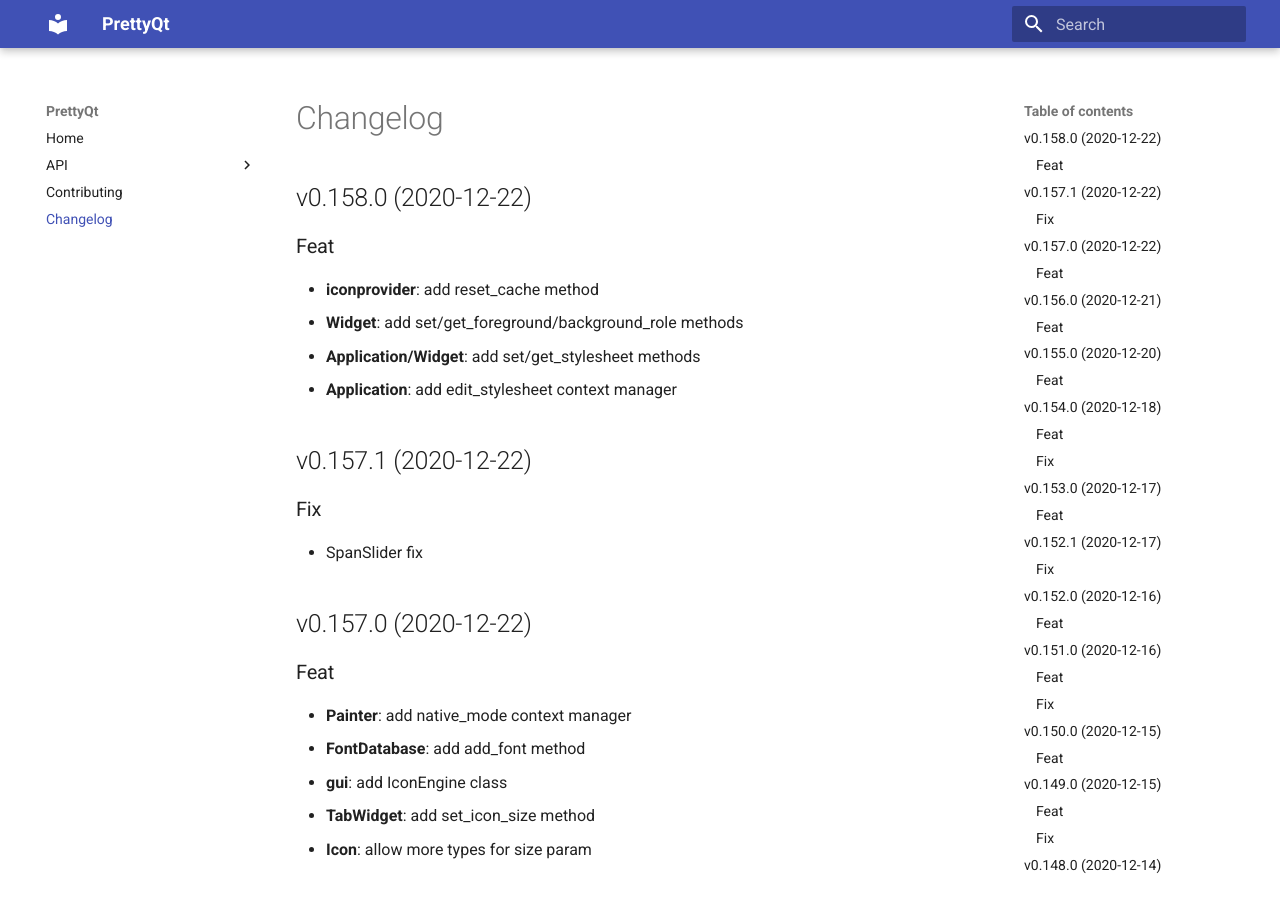
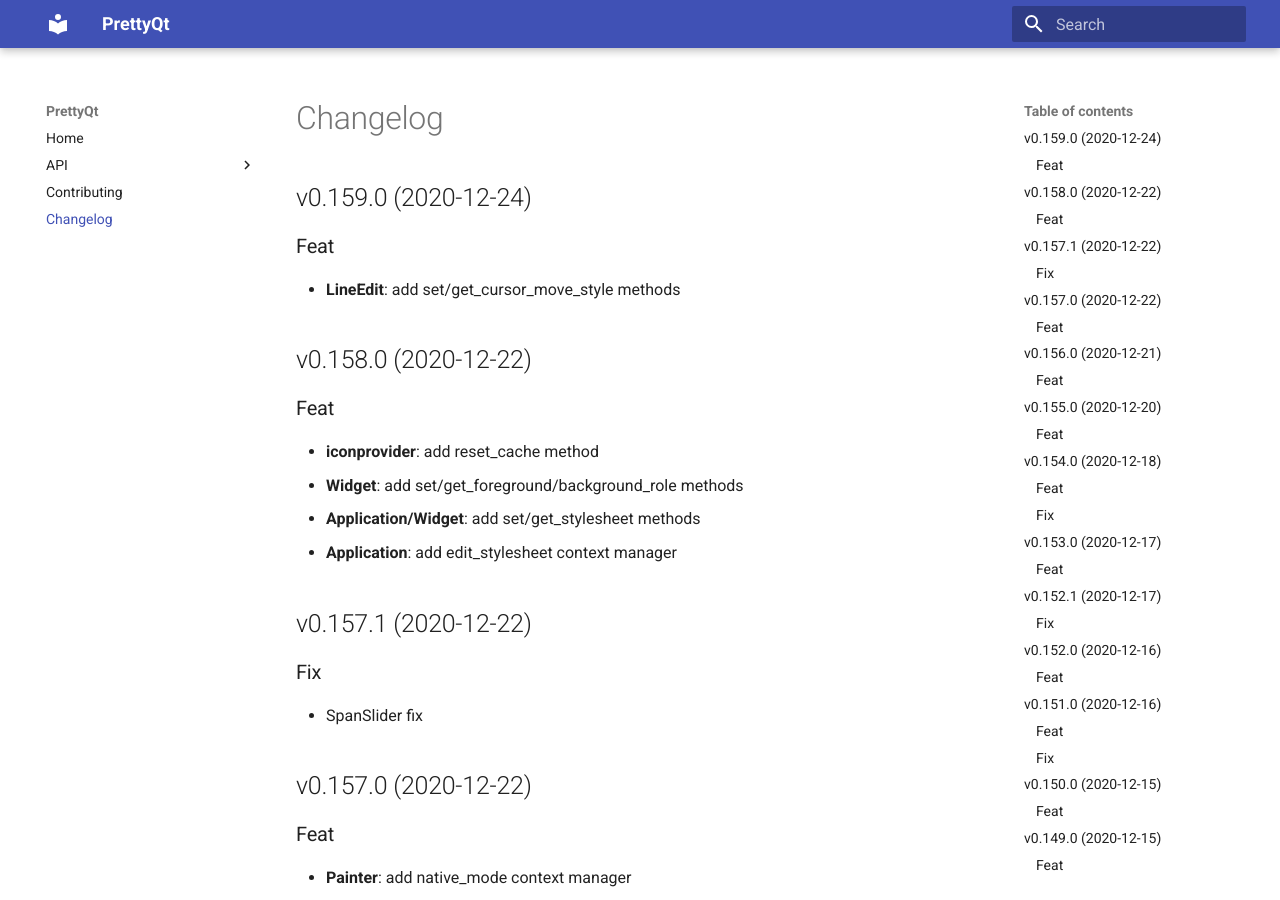
Before and after one commit to phil65/PrettyQt, an MkDocs documentation site: the page built from docs/changelog.md, in a window 1280 px wide and 900 px high. Built offline with MkDocs 1.6.1 and Material for MkDocs 9.7.7, drawn with Linux system fonts in a browser that asks for light colours.

Commit message:
bump: version 0.158.0 → 0.159.0

```diff
--- a/docs/changelog.md
+++ b/docs/changelog.md
@@ -1,3 +1,9 @@
+## v0.159.0 (2020-12-24)
+
+### Feat
+
+- **LineEdit**: add set/get_cursor_move_style methods
+
 ## v0.158.0 (2020-12-22)
 
 ### Feat
--- a/prettyqt/__init__.py
+++ b/prettyqt/__init__.py
@@ -2,7 +2,7 @@
 
 __author__ = """Philipp Temminghoff"""
 __email__ = "phil65@kodi.tv"
-__version__ = "0.158.0"
+__version__ = "0.159.0"
 
 
 def debug():
--- a/pyproject.toml
+++ b/pyproject.toml
@@ -1,6 +1,6 @@
 [tool.poetry]
 name = "PrettyQt"
-version = "0.158.0"
+version = "0.159.0"
 description = "A pythonic layer on top of qtpy"
 readme = 'docs/index.md'
 repository = "https://github.com/phil65/prettyqt"
@@ -135,7 +135,7 @@
 '''
 [tool.commitizen]
 name = "cz_conventional_commits"
-version = "0.158.0"
+version = "0.159.0"
 tag_format = "v$version"
 version_files = [
     "prettyqt/__init__.py:__version__",
--- a/setup.py
+++ b/setup.py
@@ -37,6 +37,6 @@
     packages=find_packages(),
     test_suite="tests",
     url="https://github.com/phil65/prettyqt",
-    version="0.158.0",
+    version="0.159.0",
     zip_safe=False,
 )
```
Also changed, not shown: CHANGELOG.md (+6 -0 lines).
